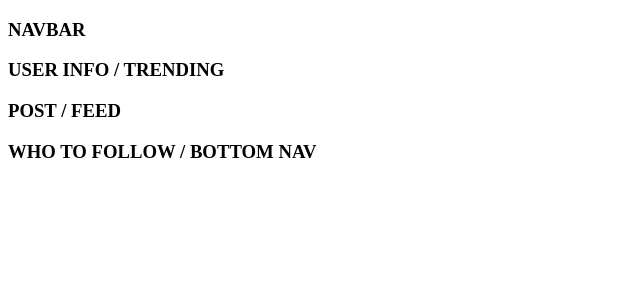
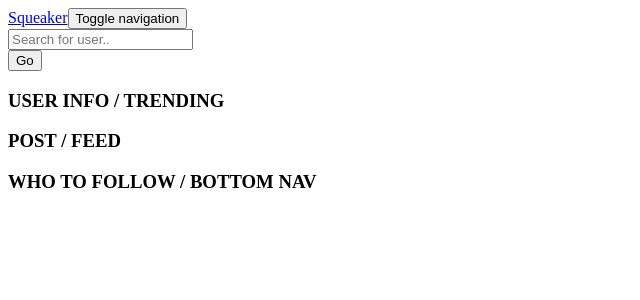
Before and after one commit to xskillzx/team-number-one, a React app: page / in a window 1280 px wide. Shown: the top 300 px of the page, without its empty margins (0-640 px from the left). Built offline with nearby package versions, Linux system fonts and the light colour scheme; the HTML template or start-up script is replaced by a standard one.

Commit message:
Add NavBar on top of every other page

```diff
--- a/react-client/src/index.jsx
+++ b/react-client/src/index.jsx
@@ -1,9 +1,9 @@
 import React from 'react';
 import ReactDOM from 'react-dom';
-import $ from 'jquery';
-import NavBar from './components/NavBar.jsx';
 import { BrowserRouter, Switch, Route, withRouter } from 'react-router-dom';
 import { Grid, Row, Col } from 'react-bootstrap';
+import NavBar from './components/NavBar.jsx';
+import SearchPage from './components/SearchPage.jsx';
 
 class App extends React.Component {
   constructor(props) {
@@ -37,9 +37,13 @@ class App extends React.Component {
   render() {
     return (
       <div id="reactapp">
+        <NavBar
+          inputValue={this.state.inputValue}
+          searchHandler={this.searchHandler.bind(this)}
+          onChangeHandler={this.onInputChangeHandler.bind(this)}/>
         <Switch>
           <Route exact path="/" render={props => (homePageGrid)}/>
-          <Route path="/search" render={props => (<span>Search Results Page for {props.location.search.slice(3) /* getting rid of '?q=' that why I start from three */}</span>)}/>
+          <Route path="/search" render={props => (<SearchPage {...props.location}/>)}/>
           <Route path="/login" render={props => (<span>Login Page</span>)}/>
           <Route path="/:username" render={props => (<span>{props.match.params.username}'s Profile Page</span>)}/>
         </Switch>
@@ -52,13 +56,6 @@ App = withRouter(App);
 
 const homePageGrid = (
   <Grid>
-    <Row className="show-grid">
-      <Col xs={12} className="show-box">
-        <h3>NAVBAR</h3>
-      </Col>
-    </Row>
-
-    <Row className="show-grid">
     <Col xs={6} md={3} className="show-box">
       <h3>USER INFO / TRENDING</h3>
     </Col>
@@ -68,7 +65,6 @@ const homePageGrid = (
     <Col xsHidden md={3} className="show-box">
       <h3>WHO TO FOLLOW / BOTTOM NAV</h3>
     </Col>
-    </Row>
   </Grid>
 );
 
@@ -78,5 +74,3 @@ ReactDOM.render(
     <App />
   </BrowserRouter>, document.getElementById('app')
 );
-
-// making something to changeee
```
Lines whose indentation alone changed are shown as unchanged.
